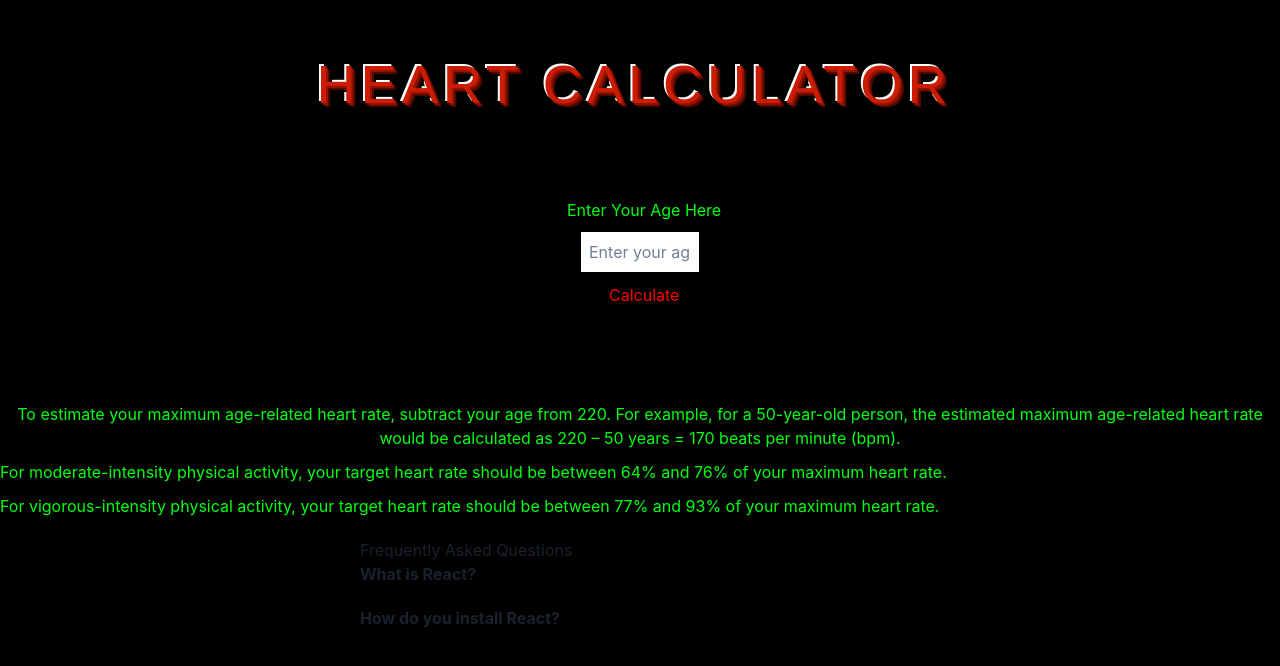
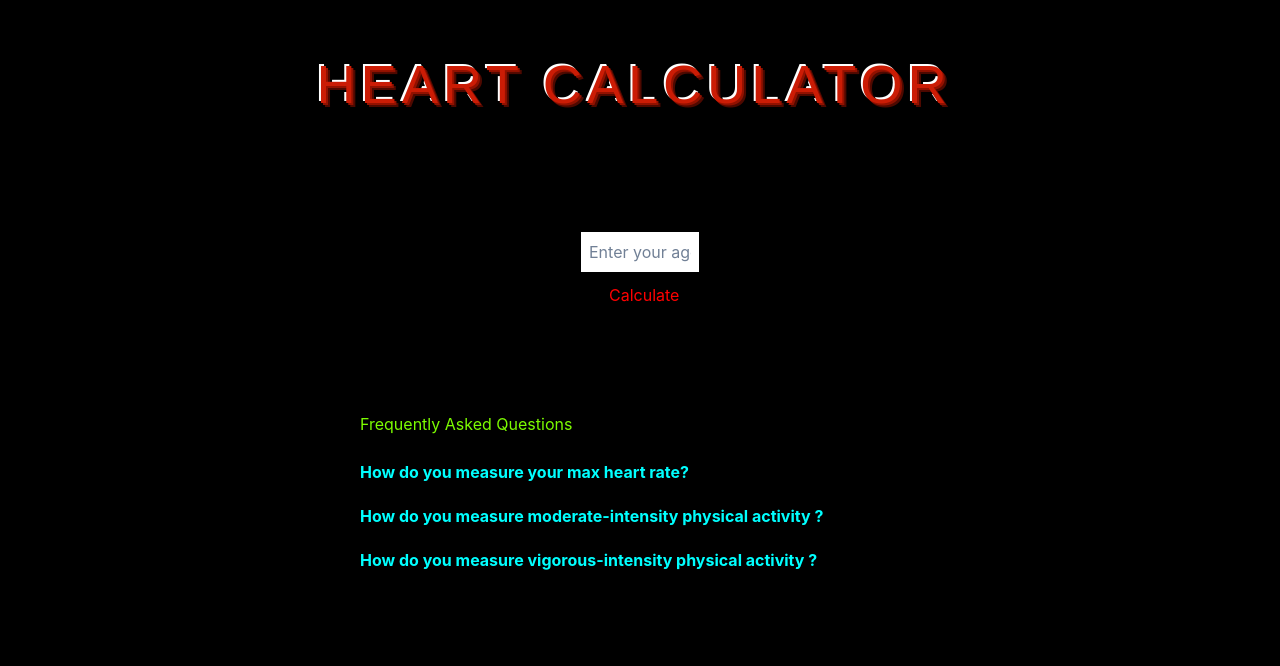
Before and after one commit to Salame1996/heart-rate-web-app, a React (Create React App) app: page / in a window 1280 px wide. Shown: the top 666 px of the page. Built offline with nearby package versions, Linux system fonts and the light colour scheme.

Commit message:
centered faq and added some css

```diff
--- a/src/App.js
+++ b/src/App.js
@@ -1,7 +1,6 @@
 import './App.css';
 import Age from './components/age/Age';
 import { Header } from './components/header/Header';
-import Info from './components/info/Info';
 import { ChakraProvider } from '@chakra-ui/react';
 import theme from './theme'; // Import the theme
 import FAQComponent from './components/faq/Faq';
@@ -14,7 +13,6 @@ function App() {
       <div>
         <Header />
         <Age />
-        <Info />
         <FAQComponent/>
       </div>
     </ChakraProvider>
--- a/src/components/age/Age.js
+++ b/src/components/age/Age.js
@@ -42,7 +42,6 @@ function Age() {
 
   return (
     <div className="age-calculator">
-      <h3 className="text enterAge">Enter Your Age Here</h3>
       <input
         type="number"
         value={age}
--- a/src/components/age/age.css
+++ b/src/components/age/age.css
@@ -5,7 +5,6 @@
   margin: 100px auto;
   text-align: center;
 }
-
 
 .text {
   color: rgb(0, 255, 17);
@@ -44,11 +43,21 @@
   margin-bottom: 20px;
 }
 
-  .enterAge{
+.enterAge {
   position: absolute;
-    margin-top: -34px;
-    margin-left: -14px;
+  top: 35%;
+  left: 50%;
+  transform: translate(-50%, -50%);
 }
+
+@media only screen and (max-width: 600px) {
+  .enterAge {
+    top: 26%;
+    left: 50%;
+    transform: translateX(-50%);
+  }
+}
+
 .validAge {
   position: absolute;
   margin: 31px 0px 0px -82px;
--- a/src/components/faq/FAQComponent.css
+++ b/src/components/faq/FAQComponent.css
@@ -11,8 +11,14 @@
   .faq-question {
     font-weight: bold;
     cursor: pointer;
+    color: aqua;
   }
 
   .faq-answer {
     margin-top: 10px;
+    color: lawngreen;
   }
+
+  h1{
+    color: lawngreen;
+  }
--- a/src/components/faq/Faq.js
+++ b/src/components/faq/Faq.js
@@ -1,5 +1,5 @@
-import React, { useState } from 'react';
-import './FAQComponent.css'; // Import CSS file for styling
+import React, { useState } from "react";
+import "./FAQComponent.css"; // Import CSS file for styling
 
 function FAQItem({ question, answer }) {
   const [isOpen, setIsOpen] = useState(false);
@@ -21,19 +21,25 @@ function FAQItem({ question, answer }) {
 function FAQComponent() {
   const faqData = [
     {
-      question: 'What is React?',
-      answer: 'React is a JavaScript library for building user interfaces.',
+      question: "How do you measure your max heart rate?",
+      answer:
+        "To estimate your maximum age-related heart rate, subtract your age from 220. For example, for a 50-year-old person, the estimated maximum age-related heart rate would be calculated as 220 – 50 years = 170 beats per minute (bpm).",
     },
     {
-      question: 'How do you install React?',
-      answer: 'You can install React using npm or yarn.',
+      question: "How do you measure moderate-intensity physical activity ?",
+      answer: "For moderate-intensity physical activity, your target heart rate should be between 64% and 76% of your maximum heart rate.",
     },
+    {
+        question: "How do you measure vigorous-intensity physical activity ?",
+        answer: "For vigorous-intensity physical activity, your target heart rate should be between 77% and 93% of your maximum heart rate.",
+      },
     // Add more FAQ items as needed
   ];
 
   return (
     <div className="faq-container">
       <h1>Frequently Asked Questions</h1>
+      <br/>
       <div className="faq-list">
         {faqData.map((faq, index) => (
           <FAQItem key={index} question={faq.question} answer={faq.answer} />
--- a/src/components/info/Info.js
+++ /dev/null
@@ -1,14 +0,0 @@
-import React from 'react'
-import "./info.css"
-
-function Info() {
-  return (
-    <div>
-<p className='text'>To estimate your maximum age-related heart rate, subtract your age from 220. For example, for a 50-year-old person, the estimated maximum age-related heart rate would be calculated as 220 – 50 years = 170 beats per minute (bpm).</p>
-<p className='text'>For moderate-intensity physical activity, your target heart rate should be between 64% and 76% of your maximum heart rate. </p>
-<p className='text'>For vigorous-intensity physical activity, your target heart rate should be between 77% and 93% of your maximum heart rate. </p>
-    </div>
-  )
-}
-
-export default Info
--- a/src/components/info/info.css
+++ /dev/null
@@ -1,6 +0,0 @@
-.text {
-    color: rgb(0, 255, 17);
-    /* You can add additional styles for the text here */
-    display: inline-block;
-    text-align: center;
-}
```
Lines whose indentation alone changed are shown as unchanged.
